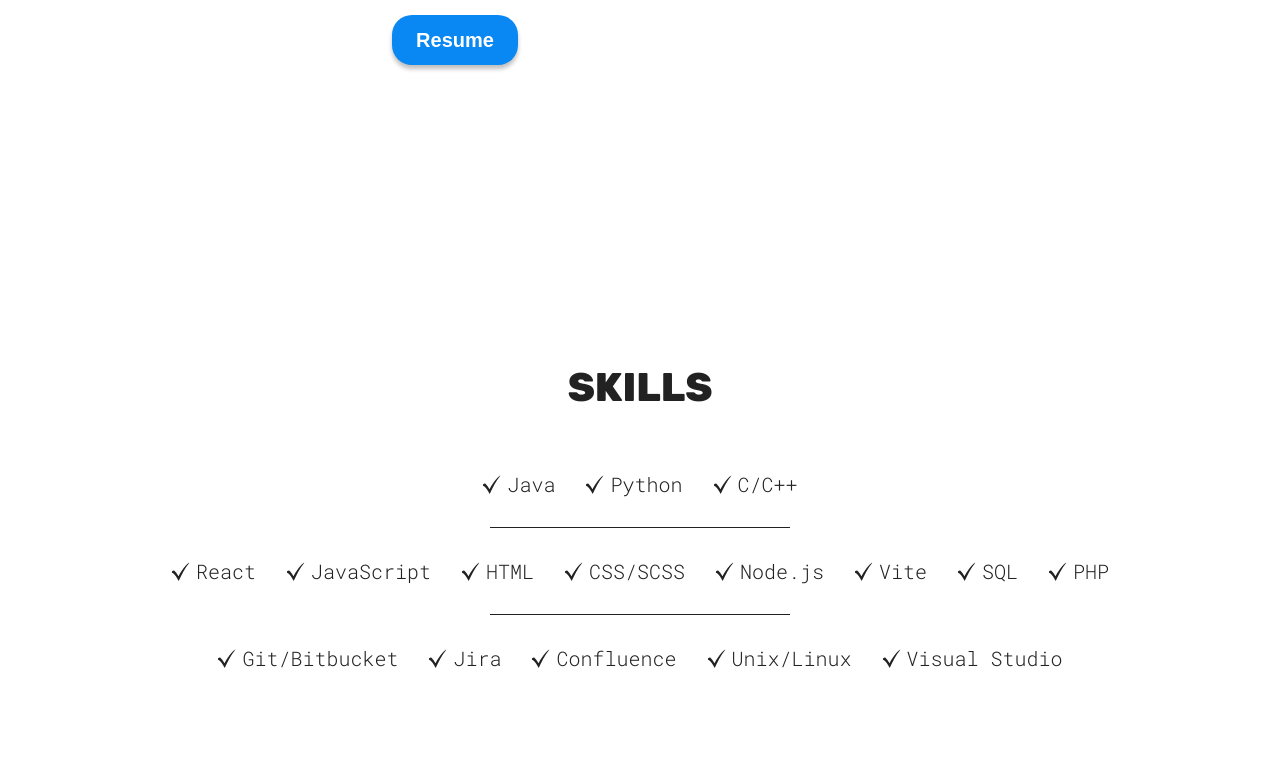
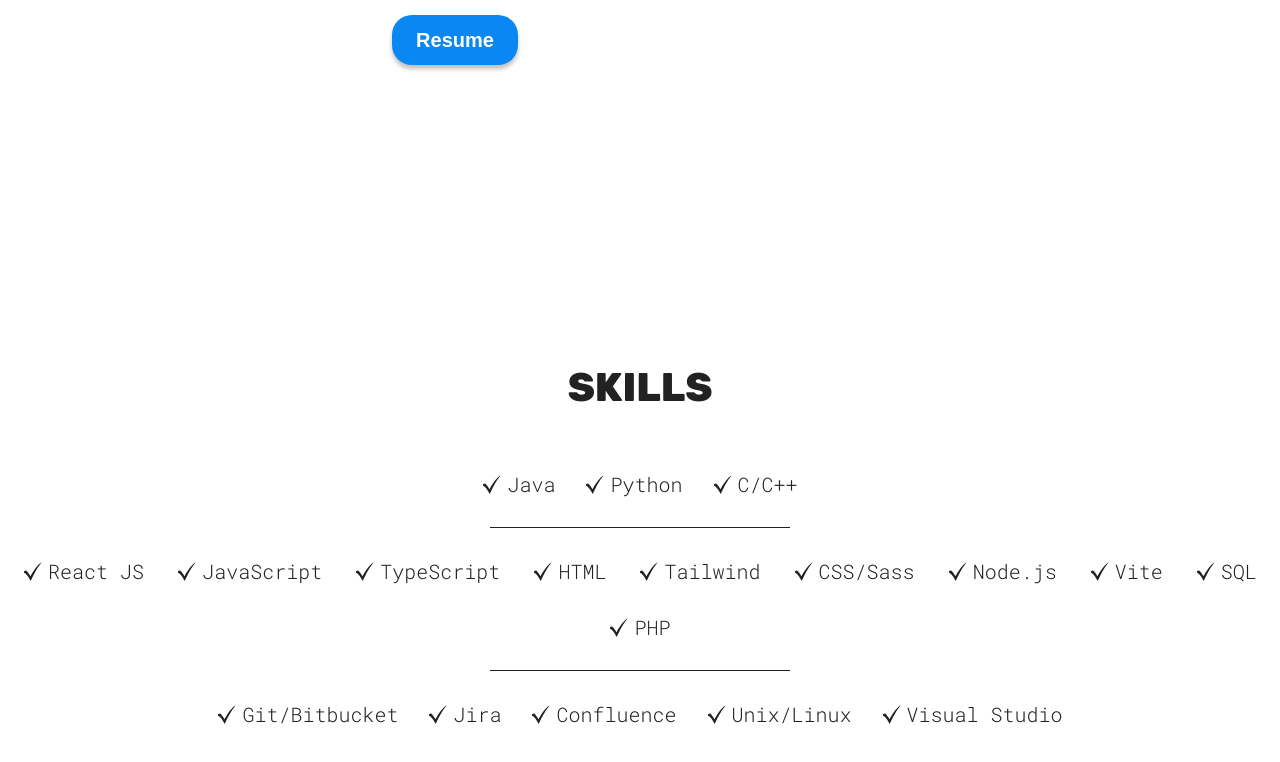
Before and after one commit to Hirbod03/PersonalWebsite, a React (Vite) app: page / in a window 1280 px wide. Shown: the part 556-1318 px from the top of the page. Built offline with nearby package versions, Linux system fonts and the light colour scheme.

Commit message:
Update Hero and Skills sections with new skills and descriptions

```diff
--- a/src/sections/Hero/Hero.jsx
+++ b/src/sections/Hero/Hero.jsx
@@ -50,7 +50,7 @@ function Hero() {
                     </a> */}
                 </span>
                 <p className={styles.description}>
-                Full-Stack Developer skilled in React, Node.js, Java and SQL.<br/>
+                Full-Stack Developer skilled in React, Node, Java and SQL.<br/>
                 Seeking new challenges to leverage my skills alongside experienced professionals.
                 </p>
                 <a href={CV} download>
--- a/src/sections/Skills/Skills.jsx
+++ b/src/sections/Skills/Skills.jsx
@@ -18,10 +18,12 @@ function Skills() {
       </div>
       <hr />
       <div className={styles.skillList}>
-        <SkillList src={checkMarkIcon} skill="React" />
+        <SkillList src={checkMarkIcon} skill="React JS" />
         <SkillList src={checkMarkIcon} skill="JavaScript" />
+        <SkillList src={checkMarkIcon} skill="TypeScript" />
         <SkillList src={checkMarkIcon} skill="HTML" />
-        <SkillList src={checkMarkIcon} skill="CSS/SCSS" />
+        <SkillList src={checkMarkIcon} skill="Tailwind" />
+        <SkillList src={checkMarkIcon} skill="CSS/Sass" />
         <SkillList src={checkMarkIcon} skill="Node.js" />
         <SkillList src={checkMarkIcon} skill="Vite" />
         <SkillList src={checkMarkIcon} skill="SQL" />
```
